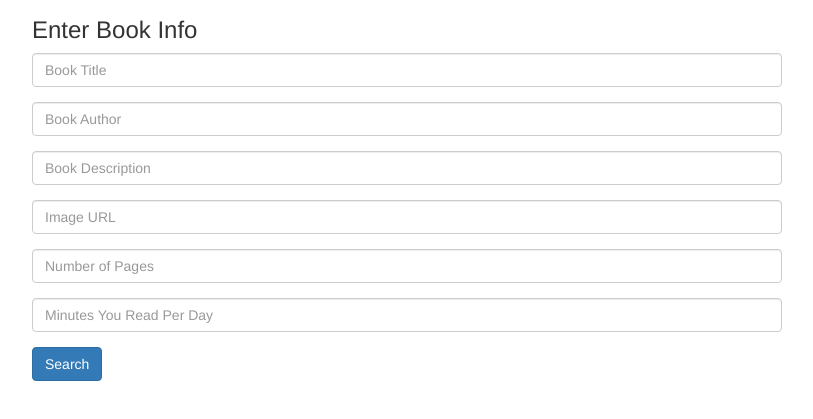
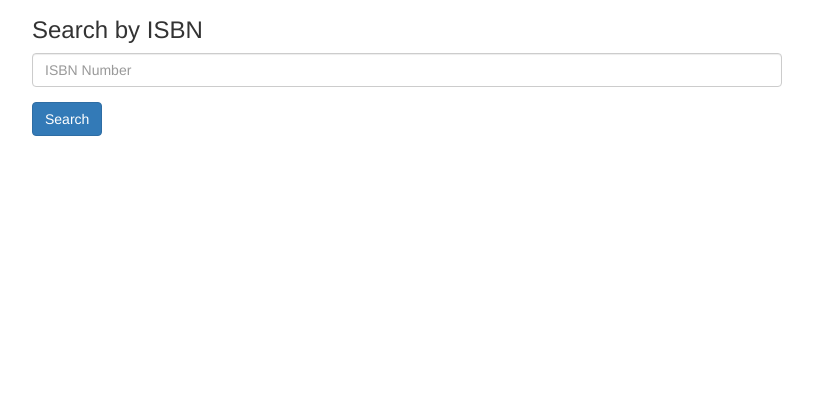
Before and after one commit to maitabe/booklook, a website: page index.html in a window 1280 px wide. Shown: the part 93-512 px from the top of the page, without its empty margins (233-1046 px from the left). Drawn offline with nearby package versions, Linux system fonts and the light colour scheme.

Commit message:
redesign UI

```diff
--- a/index.html
+++ b/index.html
@@ -15,30 +15,10 @@
 
   	  	</div>
   		<figure id=class="highlight">
-  		  <h3>Enter Book Info</h3>
+  		  <h3>Search by ISBN</h3>
 		  <form >
 			<div class="form-group">
-			  <input type="text" class="form-control" placeholder="Book Title" id="book-title" aria-describedby="basic-addon1">
-			</div>
-
-			<div class="form-group">
-			  <input type="text" class="form-control" placeholder="Book Author" id="book-author" aria-describedby="basic-addon1">
-			</div>
-
-			<div class="form-group">
-			  <input type="text" class="form-control" placeholder="Book Description" id="book-description" aria-describedby="basic-addon1">
-			</div>
-
-			<div class="form-group">
-			  <input type="text" class="form-control" placeholder="Image URL" id="book-url" aria-describedby="basic-addon1">
-			</div>
-
-			<div class="form-group">
-			  <input type="text" class="form-control" placeholder="Number of Pages" id="book-no-pages" aria-describedby="basic-addon1">
-			</div>
-
-			<div class="form-group">
-			  <input type="text" class="form-control" placeholder="Minutes You Read Per Day" id="book-read-time" aria-describedby="basic-addon1">
+			  <input type="text" class="form-control" placeholder="ISBN Number" id="book-title" aria-describedby="basic-addon1">
 			</div>
 
 			<button type="button" class="btn btn-primary" id="search-book"> Search</button>
--- a/script.js
+++ b/script.js
@@ -1,19 +1,12 @@
-var books =
-	{title:'The Hunger Games',
-	 author:'Suzanne Collins',
-	 description:'Katniss Everdeen lives in a place called Panem. Panem lies on what used to be North America. Panem is split up into 12 districts. Each year, every district is forced to randomly choose two tributes--one girl and one boy--to fight in the annual Hunger Games.',
-	 time:25,
-	 pages:374,
-	 imgSrc:'img/hungerGames.jpg'
-	};
+// var books =
+// 	{title:'The Hunger Games',
+// 	 author:'Suzanne Collins',
+// 	 description:'Katniss Everdeen lives in a place called Panem. Panem lies on what used to be North America. Panem is split up into 12 districts. Each year, every district is forced to randomly choose two tributes--one girl and one boy--to fight in the annual Hunger Games.',
+// 	 time:25,
+// 	 pages:374,
+// 	 imgSrc:'img/hungerGames.jpg'
+// 	};
 
-
-//functions
-// var submitForm = function() {
-// 	if(){
-
-// 	}
-// };
 
 
 var source = $('#book-template').html();
```
